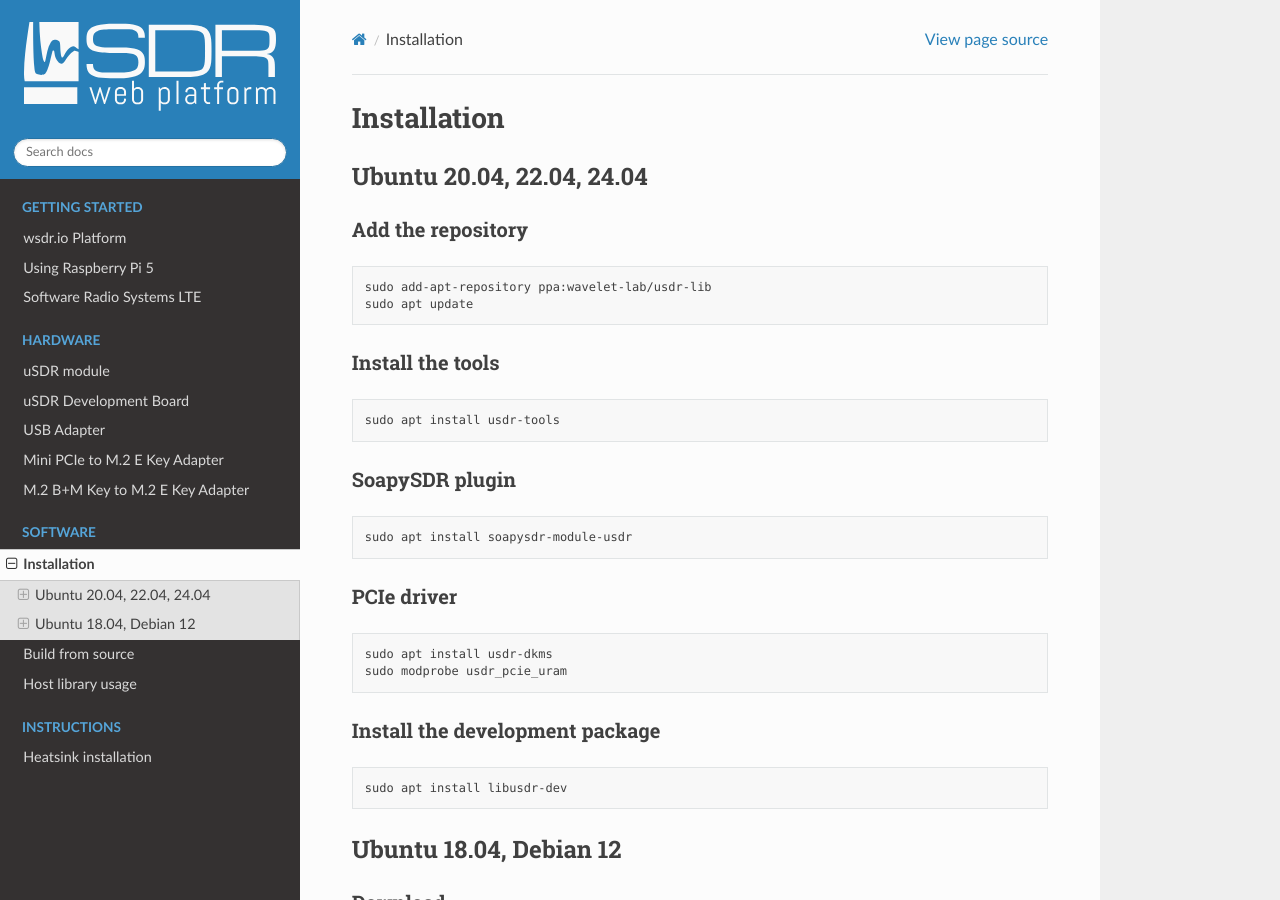
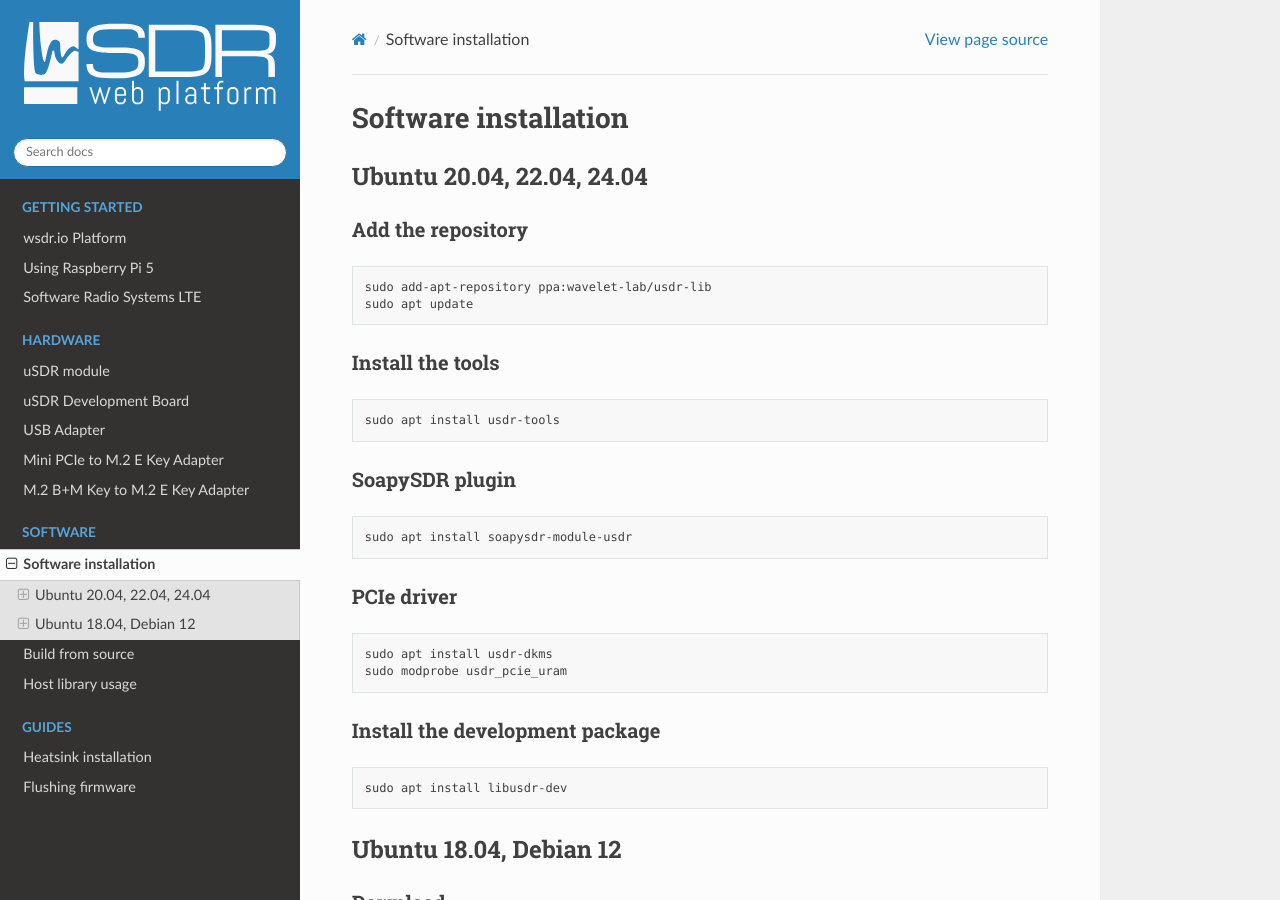
Before and after one commit to wavelet-lab/docs, a Sphinx documentation site: the page built from source/software/install.rst, in a window 1280 px wide and 900 px high. Built offline with Sphinx 7.4.7 and the Read the Docs theme 2.0.0, drawn with Linux system fonts in a browser that asks for light colours.

Commit message:
Added firmware article.

```diff
--- a/source/hardware/devboard.rst
+++ b/source/hardware/devboard.rst
@@ -55,7 +55,7 @@
 .. image:: ../_static/hw_devboard_4.jpg
    :alt: The development board: uSDR rewiring
 
-* Apply a thicker thermal interface (2.0 mm) and the heatsink as described in the ‘Heatsink Installation’ chapter.
+* Apply a thicker thermal interface (2.0 mm) and the heatsink as described in the :doc:`/guides/heatsink` chapter.
 * Here is the final SMA schematic on the panel.
 
 .. image:: ../_static/hw_devboard_5.jpg
--- a/source/index.rst
+++ b/source/index.rst
@@ -37,6 +37,7 @@
 .. toctree::
    :maxdepth: 2
    :hidden:
-   :caption: Instructions
+   :caption: Guides
 
-   /instructions/heatsink
+   /guides/heatsink
+   /guides/firmware
--- a/source/software/install.rst
+++ b/source/software/install.rst
@@ -1,6 +1,6 @@
-============
-Installation
-============
+=====================
+Software installation
+=====================
 
 Ubuntu 20.04, 22.04, 24.04
 --------------------------
```
Also changed, not shown: source/guides/firmware.rst (added, +41 -0 lines), source/guides/heatsink.rst (renamed from source/instructions/heatsink.rst).
